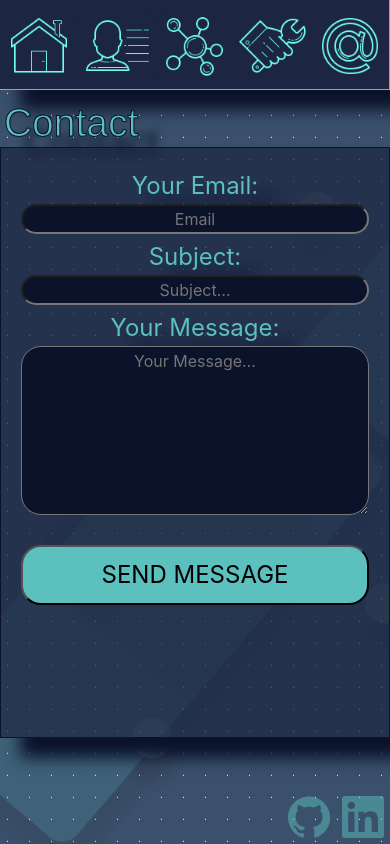
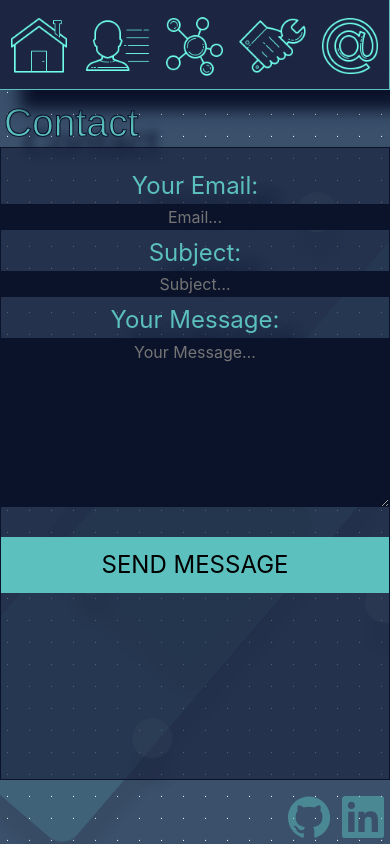
Before and after one commit to lukesaylor/DevPortfolioV2, a React (Create React App) app: page /#/Contact in a window 390 px wide. Built offline with nearby package versions, Linux system fonts and the light colour scheme.

Commit message:
styling changes

```diff
--- a/src/components/About/About.css
+++ b/src/components/About/About.css
@@ -109,10 +109,9 @@
     margin-left: 0vw;
   }
   .AboutContent {
-    width: 95%;
-    color: #5bc0be;
-    height: 70vh;
-    animation: none;
+    height: 75vh;
+    width: 100%;
+
   }
 
   .AboutText {
--- a/src/components/Contact/Contact.css
+++ b/src/components/Contact/Contact.css
@@ -5,6 +5,7 @@
   flex-direction: column;
   align-items: center;
   z-index: 6;
+  overflow: hidden;
 }
 
 .ContactContent {
@@ -20,7 +21,7 @@
   display: flex;
   flex-direction: column;
   align-items: center;
-  padding: 20px;
+  padding-top: 20px;
 }
 
 .ContactContent > form {
@@ -36,18 +37,20 @@
 }
 
 .ContactContent > form > input {
-  width: 30%;
+  width: 100%;
   margin-bottom: 20px;
-  border-radius: 20px;
+  border-radius: 0px;
+  border: none;
   text-align: center;
   background-color: #0b132b;
   color: #5bc0be;
 }
 
 .ContactContent > form > textarea {
-  width: 80%;
-  height: 40vh;
-  border-radius: 20px;
+  width: 100%;
+  height: 50vh;
+  border-radius: 0px;
+  border: none;
   text-align: center;
   background-color: #0b132b;
   color: #5bc0be;
@@ -57,8 +60,9 @@
   background-color: #5bc0be;
   margin: 30px;
   padding: 10px;
-  width: 20%;
-  border-radius: 20px;
+  width: 100%;
+  border-radius: 0px;
+  border: none;
   font-size: x-large;
 }
 
@@ -120,10 +124,12 @@
   .Contactcontainer {
     width: 100%;
     margin-left: 0vw;
+    animation: none;
   }
 
   .ContactContent {
-    height: 70vh;
+    height: 75vh;
+    width: 100%;
   }
 
   .ContactContent > form > input {
--- a/src/components/Contact/Contact.js
+++ b/src/components/Contact/Contact.js
@@ -24,7 +24,7 @@ function Contact() {
       <div className="ContactContent">
         <form onSubmit={onSubmit}>
           <p>Your Email:</p>
-          <input name="name" type="text" placeholder="Email" />
+          <input name="name" type="text" placeholder="Email..." />
           <p>Subject:</p>
           <input name="subject" type="text" placeholder="Subject…" />
           <p>Your Message:</p>
--- a/src/components/Navigation/Navigation.css
+++ b/src/components/Navigation/Navigation.css
@@ -102,6 +102,7 @@
         transform: none;
         animation: none;
         overflow: hidden;
+        z-index: 10;
     }
 
     .LSicon {
--- a/src/components/Projects/Projects.css
+++ b/src/components/Projects/Projects.css
@@ -91,10 +91,8 @@
     margin-left: 0vw;
   }
   .ProjectsContent {
-    width: 95%;
-    color: #5bc0be;
-    height: 70vh;
-    animation: none;
+    height: 75vh;
+    width: 100%;
   }
   .CarouselItem {
     height: 60vh;
--- a/src/components/Skills/Skills.css
+++ b/src/components/Skills/Skills.css
@@ -86,10 +86,8 @@
     bottom: 0;
   }
   .SkillsContent {
-    width: 95%;
-    color: #5bc0be;
-    height: 70vh;
-    animation: none;
+    height: 75vh;
+    width: 100%;
   }
 
   .Skillscontainer {
```
